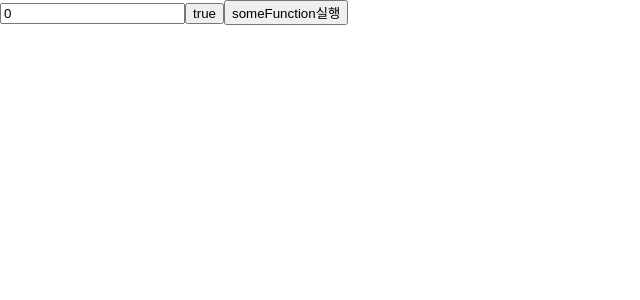
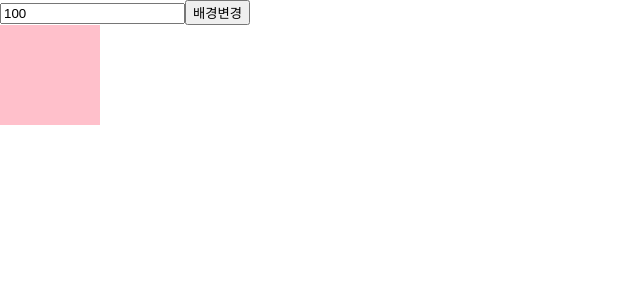
Before and after one commit to wmswmswms/react_study1, a React (Create React App) app: page / in a window 1280 px wide. Shown: the top 300 px of the page, without its empty margins (0-640 px from the left). Built offline with nearby package versions, Linux system fonts and the light colour scheme.

Commit message:
useCallback 활용

```diff
--- a/src/App.js
+++ b/src/App.js
@@ -1,42 +1,53 @@
 //import './style1.css';
-import {useState,useRef, useEffect,useContext,useMemo,useCallback } from 'react';
-
+//import { isValidInputTimeValue } from '@testing-library/user-event/dist/utils';
+import { useCallback, useState } from 'react';
+import Box from './Box';
 
 
 function App() {
 
-  const [number, setNumber] = useState(0);
-  const [toggle, setToggle] =  useState(true);
+  const [size, setSize] = useState(100);
+  const [isDark, setIsDark] = useState(false);
 
 
-  //useCallback 의존성배열인 number 값이 변할경우에만 실행
-  //의존성배열을 [] 하면 처음 한번만 실행되므로 number 값이 처음값인 0만 저장이 되어서
-  //nummber 값이 변한후 someFunction을 실행해도 number 값이 0이된다.
-  const someFunction = useCallback(()=>{
-    console.log(`someFunction: number: ${number}`);
-  },[number]);
+  //useCallback 을 사용 하여 size값이 바뀔경우에만 실행
+  // 함수명 = useCallback... 안에 return 값 정의
+  const boxStyle = useCallback(()=>{
+
+
+      return{
+        backgroundColor: 'pink',
+        width: `${size}px`,
+        height: `${size}px`,
+      }
+
+
+  },[size])
 
 
 
-  useEffect(()=>{
-    console.log('someFunction이 변경되었습니다.')
-  },[someFunction]);
+
+
 
   return (
-      <div>
+      <div style={
+        {
+          background: isDark? 'black' : 'white'
+        }
+      }>
 
         <input
           type="number"
-          value={number}
+          value={size}
           onChange={(e)=>{
-            setNumber(e.target.value);
+            setSize(e.target.value);
           }}
         >
         </input>
+        <button onClick={()=>{ setIsDark(!isDark) }}>배경변경</button>
+        <Box createBoxStyle={boxStyle}></Box>
 
-        <button onClick={()=> setToggle(!toggle)}>{toggle.toString()}</button>
 
-        <button onClick={someFunction}>someFunction실행</button>
 
 
 
--- /dev/null
+++ b/src/Box.js
@@ -0,0 +1,23 @@
+import React, { useEffect, useState } from "react";
+
+
+const Box = ({createBoxStyle}) =>{
+
+
+
+    const [style, setStyle] = useState({});
+
+    useEffect(()=>{
+        console.log('박스 키우기');
+        setStyle(createBoxStyle)
+    },[createBoxStyle]);
+
+    return <div style={style}></div>;
+
+    // return (
+    //     <div style={style}></div>
+    // )
+
+}
+
+export default Box;
```
